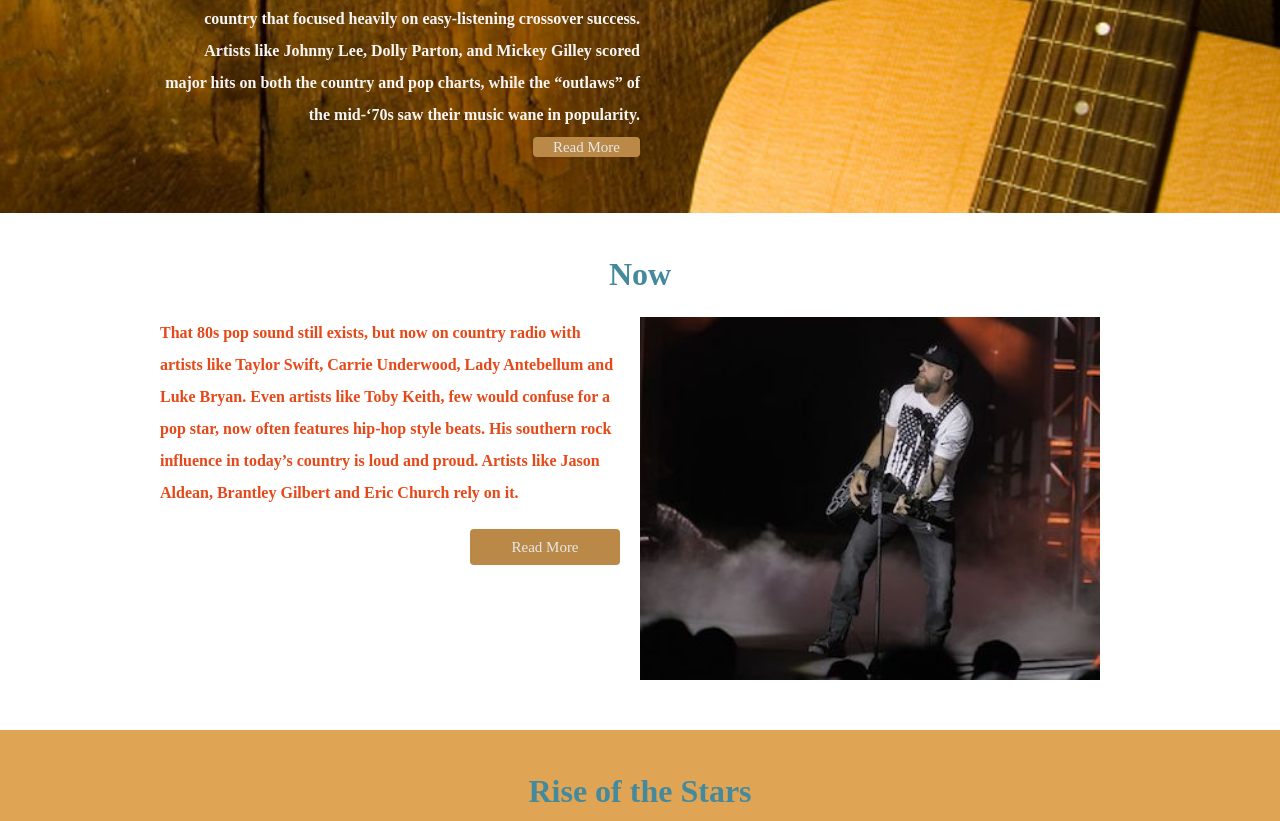
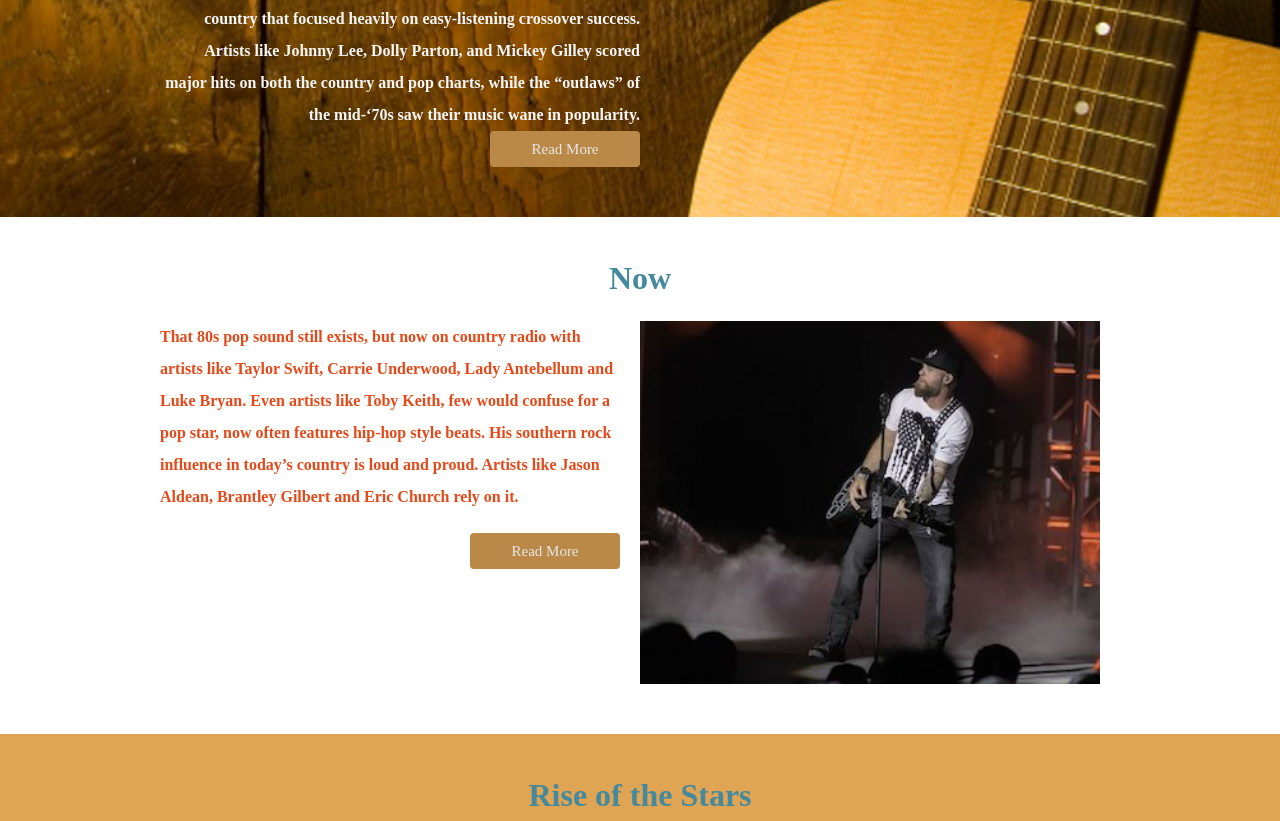
Before and after one commit to mem465/webdesign-2, a plain HTML site: page index.html in a window 1280 px wide. Shown: the part 1860-2681 px from the top of the page. Drawn offline with nearby package versions, Linux system fonts and the light colour scheme; a web font is replaced by a local one.

Commit message:
button update

```diff
--- a/index.html
+++ b/index.html
@@ -67,7 +67,10 @@
 
 <div class="columns_2"><h6><p>The origins of country music can be found in recordings Southern Appalachian fiddle players made in the late 1910s. It wasn’t until the early ‘20s, that country music as a viable recorded genre took hold. Jimmie Rodgers, known as the “Father of Country Music,” was an instant national success. Hank Williams further popularized the genre with his emergence in the late ‘40s, while Lefty Frizzell ascended to almost Elvis-like popularity in country music circles throughout the ‘50s.</p></h6>
   <h6><p>In direct contrast to honky-tonk music, the Nashville Sound movement of the ‘50s and ‘60s polished up country’s rougher edges by blending big band jazz and swing with great storytelling. The 1979 John Travolta movie, Urban Cowboy, popularized a movement in country that focused heavily on easy-listening crossover success. Artists like Johnny Lee, Dolly Parton, and Mickey Gilley scored major hits on both the country and pop charts, while the “outlaws” of the mid-‘70s saw their music wane in popularity. </p></h6>
-  <a href="#" class="btn">Read More</a>
+   <div align="right">
+    <div class="btn">
+    <a href="#" class="btn">Read More</a></div>
+	  </div> <!--end align-->
 	</div><!--end coulumns-->
 	</div> <!--end container-->
 </section> <!--end section 3-->
@@ -132,7 +135,7 @@
 
 	<section class="sec-6">
 	<div class="container">
-		<h2 class="section-head">Rise of the Stars (Cont.)</h2>
+		<h2 class="section-head">Rise of the Stars</h2>
 		<h3 class="section-subhead">2000's</h3>
 		<div class="row">
 
```
